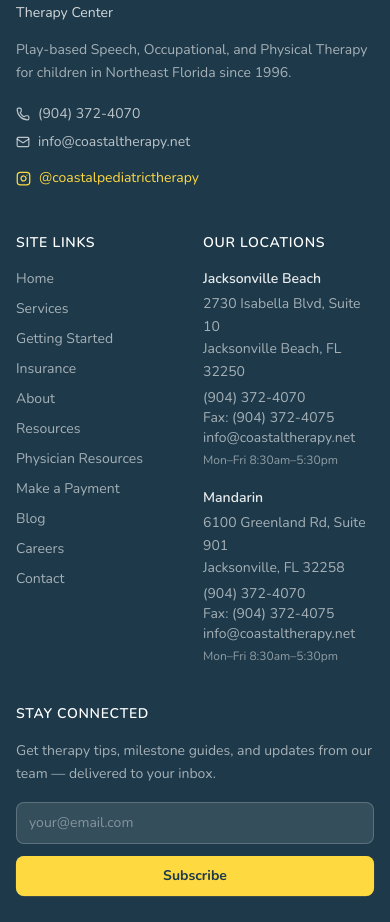
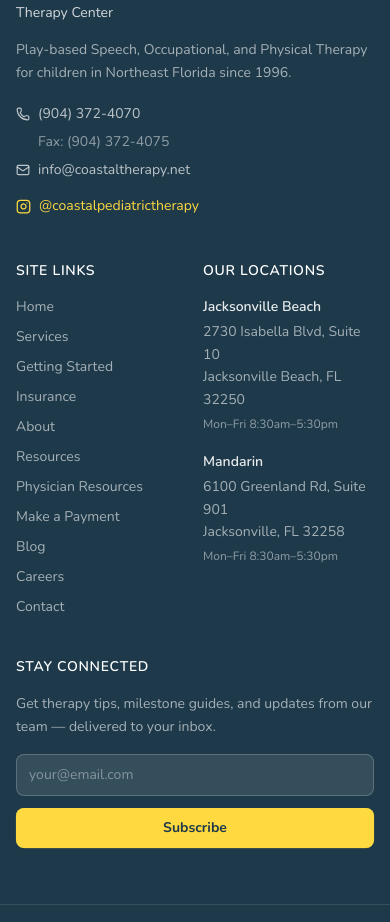
Before and after one commit to AppStudioPros/coastal-pediatric-therapy, a Next.js app: page / in a window 390 px wide. Shown: the part 6183-7105 px from the top of the page. Built offline with nearby package versions, Linux system fonts and the light colour scheme.

Commit message:
fix: footer — fax added to col 1, phone/fax/email removed from both location blocks

```diff
--- a/components/Footer.tsx
+++ b/components/Footer.tsx
@@ -62,6 +62,10 @@ export default function Footer() {
               <Phone size={14} />
               (904) 372-4070
             </a>
+            <p className="inline-flex items-center gap-2 text-sm text-white/50">
+              <Phone size={14} className="opacity-0" />
+              Fax: (904) 372-4075
+            </p>
             <a href="mailto:info@coastaltherapy.net" className="inline-flex items-center gap-2 text-sm text-white/70 hover:text-white transition">
               <Mail size={14} />
               info@coastaltherapy.net
@@ -105,9 +109,6 @@ export default function Footer() {
                 2730 Isabella Blvd, Suite 10<br />
                 Jacksonville Beach, FL 32250
               </p>
-              <p className="text-white/60 mt-1">(904) 372-4070</p>
-              <p className="text-white/60">Fax: (904) 372-4075</p>
-              <p className="text-white/60">info@coastaltherapy.net</p>
               <p className="text-white/50 text-xs mt-1">Mon–Fri 8:30am–5:30pm</p>
             </div>
             <div>
@@ -116,9 +117,6 @@ export default function Footer() {
                 6100 Greenland Rd, Suite 901<br />
                 Jacksonville, FL 32258
               </p>
-              <p className="text-white/60 mt-1">(904) 372-4070</p>
-              <p className="text-white/60">Fax: (904) 372-4075</p>
-              <p className="text-white/60">info@coastaltherapy.net</p>
               <p className="text-white/50 text-xs mt-1">Mon–Fri 8:30am–5:30pm</p>
             </div>
           </div>
```
